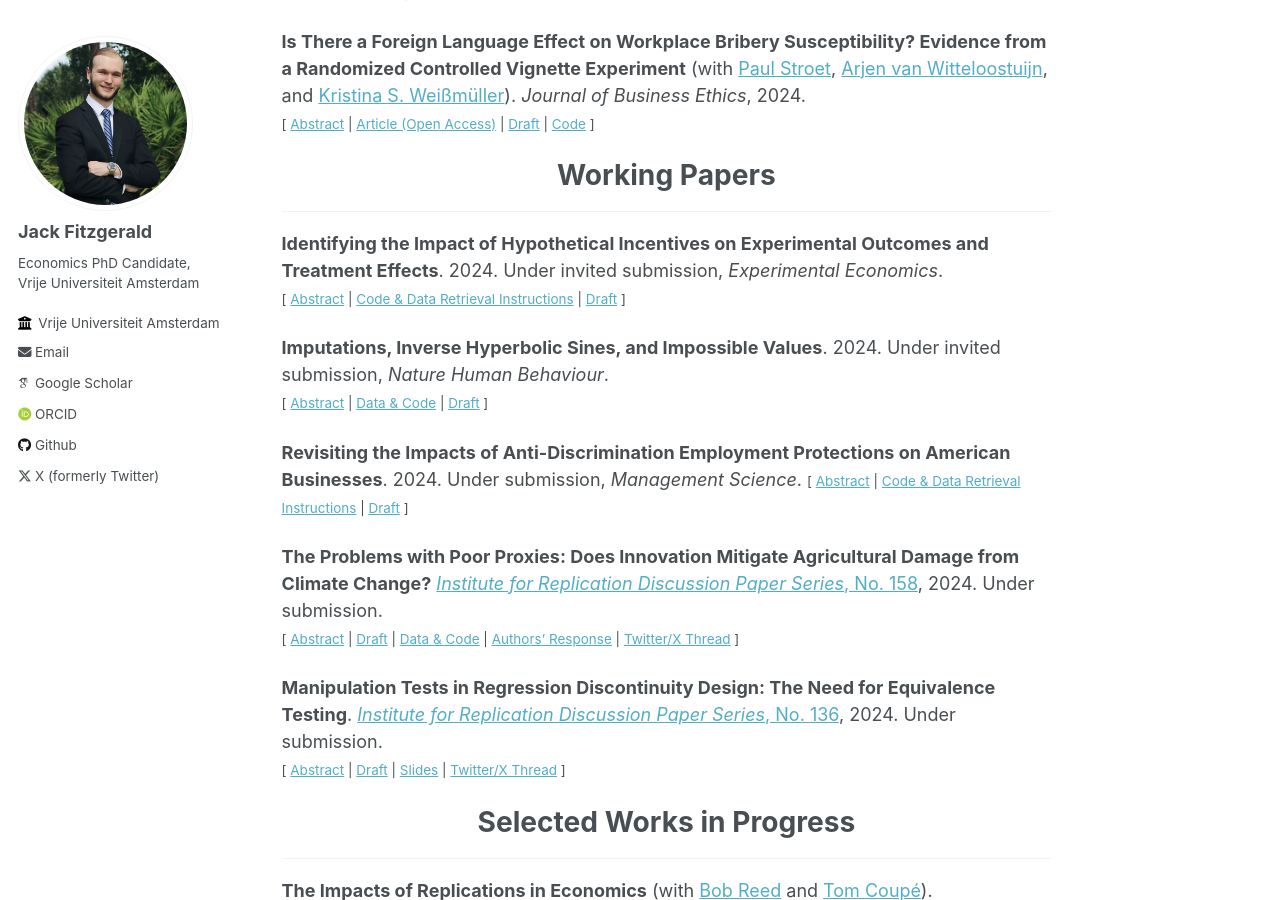
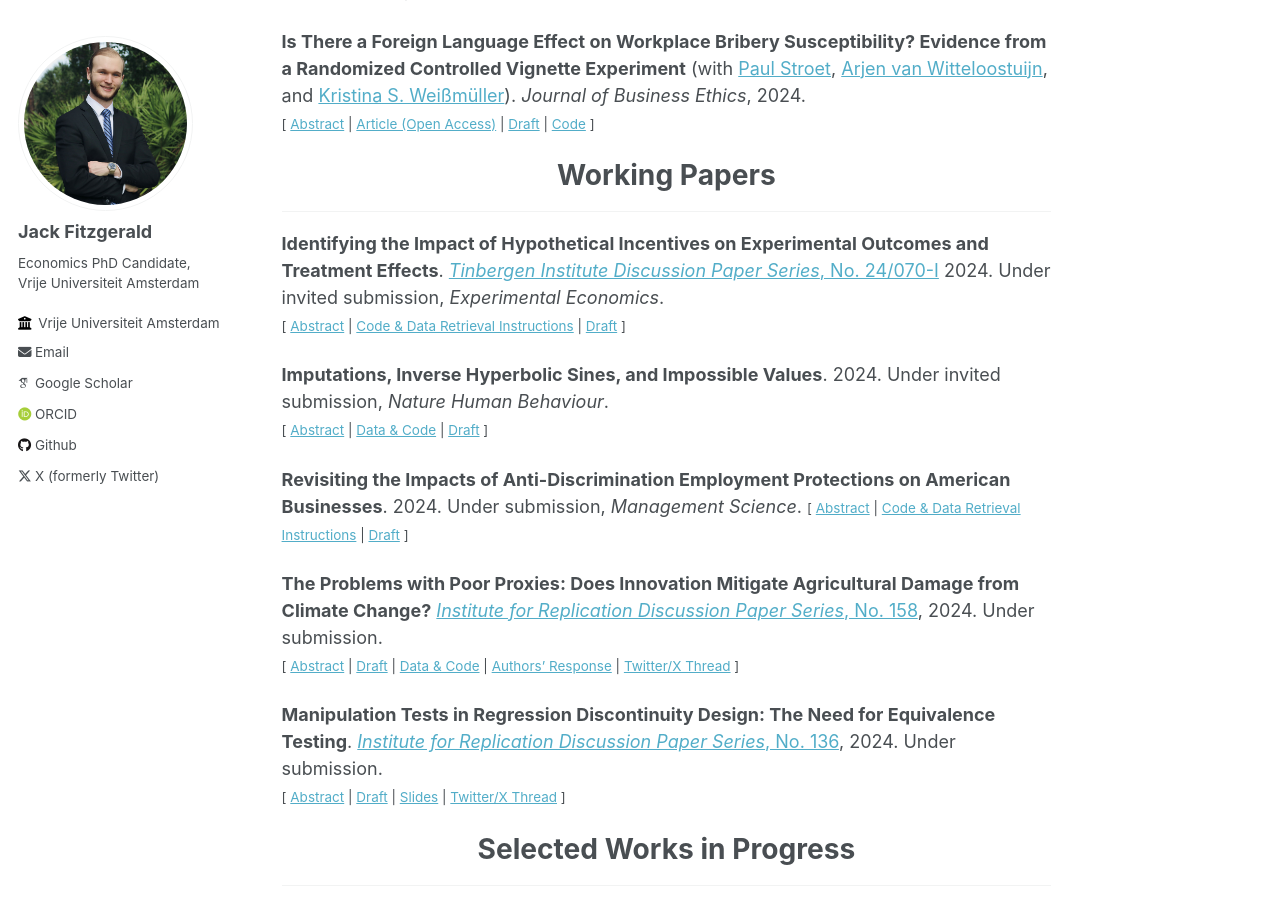
Before and after one commit to jack-fitzgerald/jack-fitzgerald.github.io, a Jekyll site: the page built from _pages/papers.md, in a window 1280 px wide and 900 px high, scrolled down 545 px. Built offline with Jekyll 4.4.1, drawn with Linux system fonts in a browser that asks for light colours; some web fonts are replaced.

Commit message:
Update papers.md

```diff
--- a/_pages/papers.md
+++ b/_pages/papers.md
@@ -42,7 +42,7 @@ Theory and evidence from the behavioral science literature suggest that the wide
 # <center> Working Papers </center>
 - - -
 
-**Identifying the Impact of Hypothetical Incentives on Experimental Outcomes and Treatment Effects**. 2024. Under invited submission, <i>Experimental Economics</i>. <br/>
+**Identifying the Impact of Hypothetical Incentives on Experimental Outcomes and Treatment Effects**. [<i>Tinbergen Institute Discussion Paper Series</i>, No. 24/070-I](https://papers.tinbergen.nl/24070.pdf) 2024. Under invited submission, <i>Experimental Economics</i>. <br/>
 <small>[ <a href="#/" onclick="visib('hypo-bias')">Abstract</a> | [Code & Data Retrieval Instructions](https://osf.io/fe6jn/) | [Draft](https://jack-fitzgerald.github.io/files/Hypothetical_Bias.pdf) ] </small>
 
 <div id="hypo-bias" style="display: none; text-align: justify; line-height: 1.2" ><small>
```
